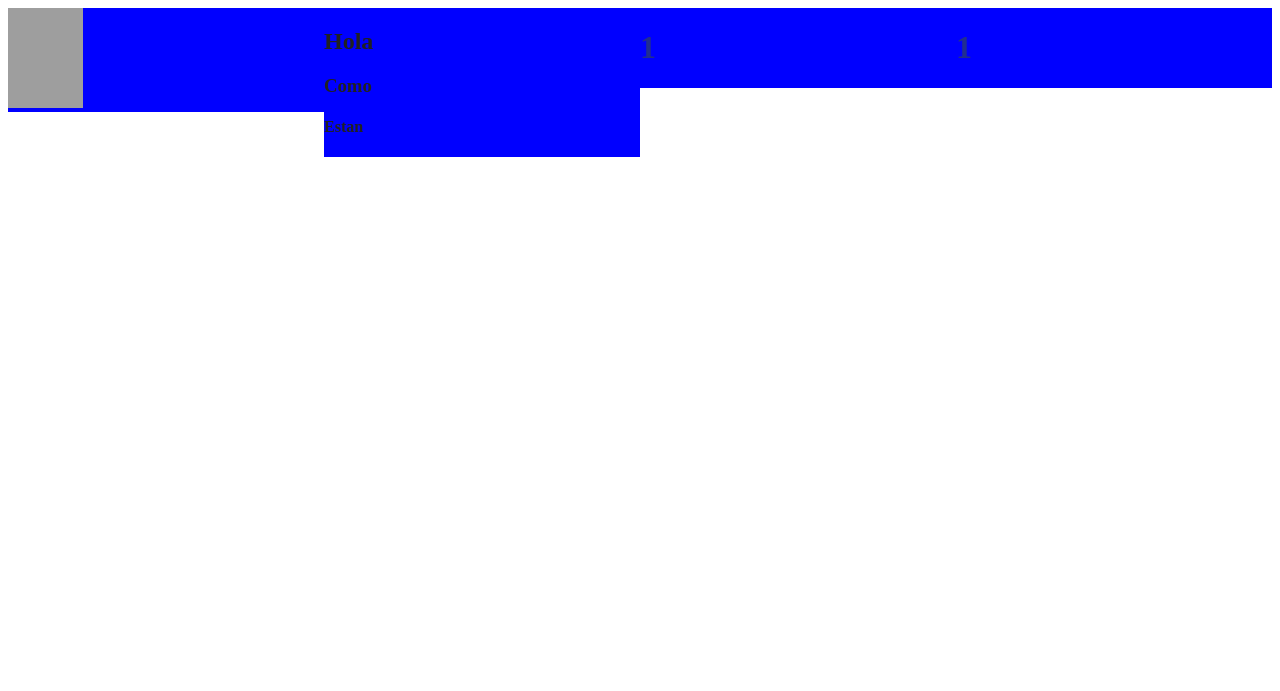
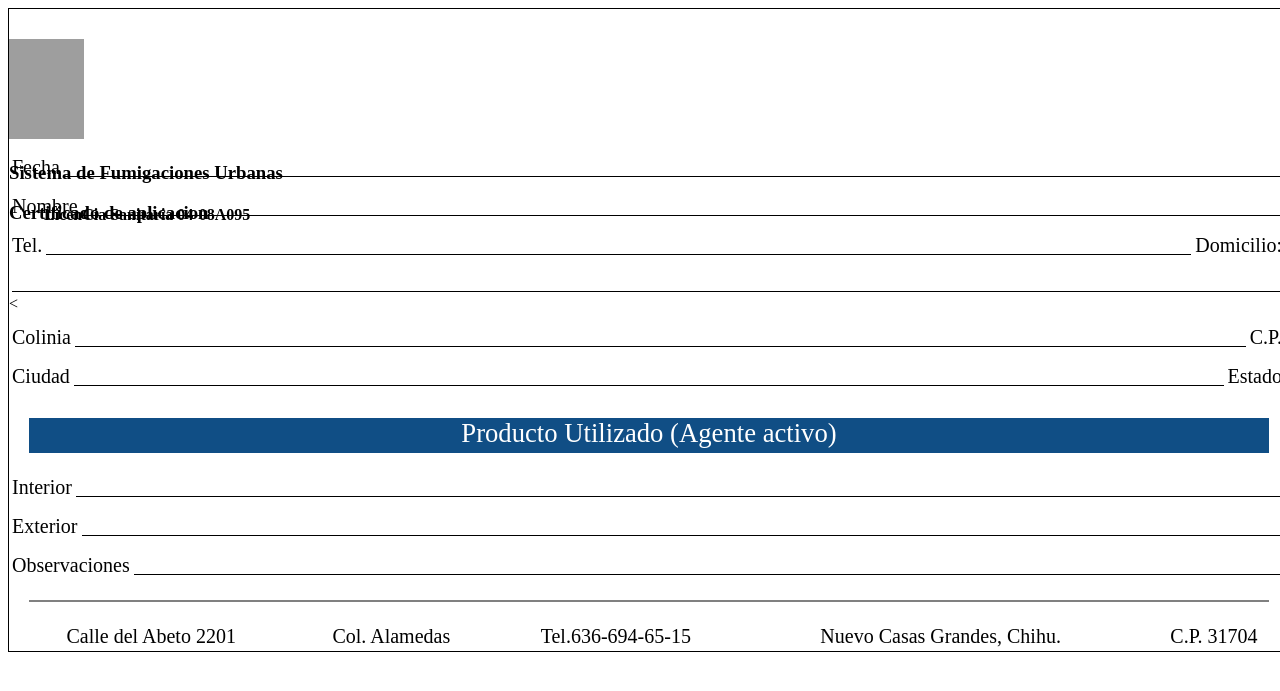
Before and after one commit to DarkghostByte/Fumikiller, a Laravel app: template api/resources/views/reports/repoCerCopy.blade.php in a window 1280 px wide. Shown: the top 691 px of the page. Run offline with Laravel 10, Linux system fonts and the light colour scheme; the template is opened without the code that fills it: most values are stand-ins (such as "Sample title", 1, 10 or a date in 2020); lists and menus that the app fills with data are empty; parts of the project's set-up code (start-up, migrations or seed data) failed here and were passed over; grey boxes are pictures that could not be loaded.

Commit message:
Creación de nuevo PDF (Remision)

```diff
--- a/api/app/Http/Controllers/ClientesController.php
+++ b/api/app/Http/Controllers/ClientesController.php
@@ -120,7 +120,7 @@ class ClientesController extends Controller
         //$pdf = Pdf::loadView('reports.repoCer',$pdf_data)->setPaper('a4', 'landscape');
         return $pdf->stream();
     }
-    public function generarPDF1(){
+    public function generarPDFRem(){
         /* Imagen Del Logo */
         $path = public_path('img/logofk.png');
         $type = pathinfo($path, PATHINFO_EXTENSION);
--- a/api/resources/views/reports/repoCer.blade.php
+++ b/api/resources/views/reports/repoCer.blade.php
@@ -6,7 +6,7 @@
         <head>
         <meta charset="UTF-8">
         <meta name="viewport" content="width=device-width, initial-scale=1.0">
-        <title>PDF Clientes</title>
+        <title>PDF Ordenes</title>
     </head>
 <body >
 <img src="{{ $base64 }}" alt="">
--- a/api/resources/views/reports/repoCerCopy.blade.php
+++ b/api/resources/views/reports/repoCerCopy.blade.php
@@ -6,85 +6,107 @@
         <head>
         <meta charset="UTF-8">
         <meta name="viewport" content="width=device-width, initial-scale=1.0">
-        <title>PDF Clientes</title>
+        <title>PDF Ordenes</title>
     </head>
 <body >
+<img src="{{ $base64 }}" alt="">
+    <div class="divLogo">
+        <h3>Sistema de Fumigaciones Urbanas</h3>
+        <div >
+            <h3 class="letrasFlex">Certificado de aplicacion</h3>
+            <div class="noOT">
+                <h4>LicenCia Sanitaria 04-08A095</h4>
+            </div>
+        </div>
 
-
+    </div>
 
 
     <header>
 
     </header>
     <main>
-        <div class="row">
-            <!-- IMAGEN -->
-            <div class="col">
-                <img src="{{ $base64 }}" alt="">
-            </div>
-            <!-- DATOS EMPRESA -->
-            <div class="col">
-                <h2>Hola</h2>
-                <h3>Como</h3>
-                <h4>Estan</h4>
-            </div>
-            <!-- DATOS CERTIFICADO -->
-            <div class="col">
-                <h1 style="color:#212e8f">1</h1>
-            </div>
-            <div class="col">
-                <h1 style="color:#212e8f">1</h1>
-            </div>
-        </div>
-        <!--
         <div class="fondLimitador"></div>
         <table>
             <th>Fecha </th>
+            <th class="renDivTh">
+            <div class="renDiv">
+            </div>
+            </th>
+        </table>
 
-
-
-        </table>
-        <div class="renDiv">
-            </div>
         <table>
             <th>Nombre</th>
-            <th> ________________________________________ </th>
+            <th class="renDivTh">
+            <div class="renDiv">
+            </div>
+            </th>
         </table>
         <table>
             <th>Tel.</th>
-            <th> _____________ </th>
+            <th class="renDivTh">
+            <div class="renDiv">
+            </div>
+            </th>
             <th> Domicilio:</th>
-            <th> ______________________________ </th>
+            <th class="renDivTh">
+            <div class="renDiv">
+            </div>
+            </th>
         </table>
         <table>
-            <th> _______________________________________________ </th>
+        <th class="renDivTh">
+            <div class="renDiv">
+            </div>
+            </th>
         </table>
         <table>
             <th>Colinia</th>
-            <th> ___________________________ </th>
+            <th class="renDivTh">
+            <div class="renDiv">
+            </div>
+            </th>
             <th>C.P.</th>
-            <th> __________________ </th>
+            <<th class="renDivTh">
+            <div class="renDiv">
+            </div>
+            </th>
         </table>
         <table>
             <th>Ciudad</th>
-            <th> ___________________________ </th>
+            <th class="renDivTh">
+            <div class="renDiv">
+            </div>
+            </th>
             <th> Estado</th>
-            <th> ___________________________ </th>
+            <th class="renDivTh">
+            <div class="renDiv">
+            </div>
+            </th>
         </table>
         <div class="dInAc">
             <p>Producto Utilizado (Agente activo)</p>
         </div>
         <table>
             <th>Interior</th>
-            <th> ___________________________________ </th>
+            <th class="renDivTh">
+            <div class="renDiv">
+            </div>
+            </th>
         </table>
         <table class="">
             <th>Exterior</th>
-            <th> ___________________________________ </th>
+            <th class="renDivTh">
+            <div class="renDiv">
+            </div>
+            </th>
         </table>
         <table>
             <th>Observaciones</th>
-            <th> _____________________________ </th>
+            <th class="renDivTh">
+            <div class="renDiv">
+            </div>
+            </th>
         </table>
         <div class="footDiv">
 
@@ -96,7 +118,6 @@
             <th> Nuevo Casas Grandes, Chihu. </th>
             <th> C.P. 31704</th>
         </table>
-    -->
 
 
 
@@ -107,25 +128,108 @@
 
 <style>
     body{
-        color:#212122;
+        width: 100%;
+
     }
     h1{
-        font-size: 12;
+        text-alaing:center;
     }
     img{
+        margin-top:30px;
         height:100px;
         width: 75px;
     }
-    .row{
+    table{
         width: 100%;
-        background-color: yellow;
+        font-size:20px;
+        margin-top:10px;
     }
-    .col{
-        background-color: blue;
-        width: 25%;
-        float: left;
+    .renDivTh{
+        width: 100%;
+    }
+    .renDiv{
+        border-bottom: 1px solid black;
+        height:15px;
+        width: 100%;
+        margin-top:3px;
+    }
+    .delimitador{
+        border: 1px solid black;
+        width: 100%;
+        height:99%;
+    }
+    .dInAc{
+        height: 35px;
+        margin:20px;
+        background-color:#104e85 ;
+        color:white;
+        text-aling:center;
+    }
+    .tblAg{
+        position:absolute;
+
+    }
+    p{
+        text-align:center;
+        font-size:20pt;
+    }
+    .agnAct{
+
+    }
+    .footDiv{
+        margin:20px;
+        border-bottom:2px solid grey;
     }
 
+    .fondLimitador{
+        position: absolute;
+        background-color:transparent;
+        height:275px;
+        width: 60px;;
+        left:95%;
+    }
+    .divLogo {
+        position: absolute;
+
+    }
+    .letrasFlex{
+        position:relative;
+        display: flex;
+        justify-content: space-between;
+    }
+    .noOT{
+        margin-top:-40px;
+        margin-left: 35px;
+    }
+    .button {
+        background-color: white;
+        border: 1px solid black;
+        color: white;
+        padding: 7px;
+        text-align: center;
+        text-decoration: none;
+        display: inline-block;
+        font-size: 4px;
+    }
+    .button5 {
+        border-radius: 50%;
+    }
+    .btnCir{
+        position:absolute;
+        left:15%;
+    }
+    .pr{
+        margin-top:20px;
+    }
+    footer{
+        position:absolute;
+        left:20%;
+    }
+    th{
+        font-size:20px;
+        font-weight: normal;
+
+    }
 
 </style>
 </html>
--- a/api/resources/views/reports/reporte.blade.php
+++ b/api/resources/views/reports/reporte.blade.php
@@ -3,7 +3,7 @@
 <head>
     <meta charset="UTF-8">
     <meta name="viewport" content="width=device-width, initial-scale=1.0">
-    <title>PDF Clientes</title>
+    <title>PDF Ordenes</title>
 </head>
 <body >
 <img src="{{ $base64 }}" alt="">
--- a/api/routes/api.php
+++ b/api/routes/api.php
@@ -19,5 +19,5 @@ use App\Http\Controllers\ClientesController;
 Route::resource('clientes', ClientesController::class);
 
 Route::get('/certificado/{id}',[ClientesController::class,'generarPDF']);
-Route::get('/factura1/{id}',[ClientesController::class,'generarPDF1']);
+Route::get('/remision/{id}',[ClientesController::class,'generarPDFRem']);
 Route::get('/orden/{id}',[ClientesController::class,'generarOrden']);
```
